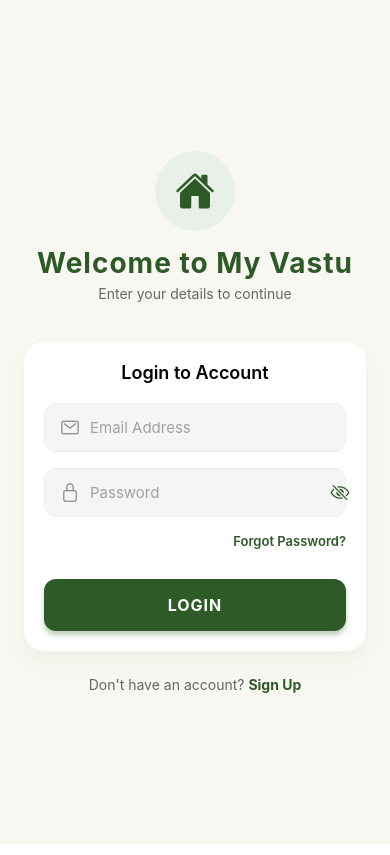
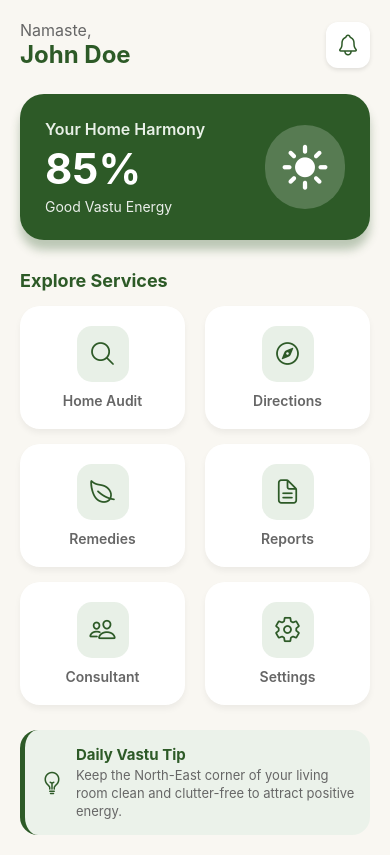
Before and after one commit to gitcoder-23/MyVastu, a React Native app: screen /Dashboard in a window 390 px wide. Built offline with nearby package versions, Linux system fonts and the light colour scheme.

Commit message:
dashboard done

```diff
--- a/src/app_navigation/AppNavigation.tsx
+++ b/src/app_navigation/AppNavigation.tsx
@@ -8,6 +8,7 @@ import { COLORS } from '../constants/colors';
 import { AppNavigationStackParamList } from './navigation_types';
 import RegisterScreen from '../pages/AuthScreen/Register';
 import LoginScreen from '../pages/AuthScreen/Login';
+import DashboardScreen from '../pages/MainBoard/Dashboard';
 
 const Stack = createStackNavigator<AppNavigationStackParamList>();
 const myOptions: StackNavigationOptions = {
@@ -38,6 +39,11 @@ const AppNavigation = () => {
             component={LoginScreen}
             options={{ ...myOptions, headerShown: false }}
           />
+          <Stack.Screen
+            name="Dashboard"
+            component={DashboardScreen}
+            options={{ ...myOptions, headerShown: false }}
+          />
         </Stack.Navigator>
       </View>
     </>
--- a/src/app_navigation/navigation_types.ts
+++ b/src/app_navigation/navigation_types.ts
@@ -9,5 +9,6 @@ export type NavigationMenuStackParamList = {
 export type AppNavigationStackParamList = {
     Register: undefined;
     Login: undefined;
+    Dashboard: undefined;
     DrawerMenu: undefined;
 };
--- a/src/pages/AuthScreen/Login/index.tsx
+++ b/src/pages/AuthScreen/Login/index.tsx
@@ -8,6 +8,7 @@ import {
   KeyboardAvoidingView,
   Platform,
   ScrollView,
+  Alert,
 } from 'react-native';
 import Ionicons from '@expo/vector-icons/Ionicons';
 import { SafeAreaView } from 'react-native-safe-area-context';
@@ -23,6 +24,25 @@ const LoginScreen = () => {
 
   const onGoRegister = () => {
     navigation.navigate('Register');
+  };
+
+  const onLogin = () => {
+    if (!email.trim() || !password.trim()) {
+      Alert.alert('Required', 'Please fill in all fields to continue.');
+      return;
+    }
+
+    const emailRegex = /\S+@\S+\.\S+/;
+    if (!emailRegex.test(email)) {
+      Alert.alert('Invalid Email', 'Please enter a valid email address.');
+      return;
+    }
+
+    if (password.length < 6) {
+      Alert.alert('Weak Password', 'Password must be at least 6 characters.');
+      return;
+    }
+    navigation.navigate('Dashboard');
   };
 
   return (
@@ -98,7 +118,7 @@ const LoginScreen = () => {
               <Text style={styles.forgotText}>Forgot Password?</Text>
             </TouchableOpacity>
 
-            <TouchableOpacity style={styles.button}>
+            <TouchableOpacity onPress={onLogin} style={styles.button}>
               <Text style={styles.buttonText}>LOGIN</Text>
             </TouchableOpacity>
           </View>
--- a/src/pages/AuthScreen/Register/index.tsx
+++ b/src/pages/AuthScreen/Register/index.tsx
@@ -8,6 +8,7 @@ import {
   KeyboardAvoidingView,
   Platform,
   ScrollView,
+  Alert,
 } from 'react-native';
 import Ionicons from '@expo/vector-icons/Ionicons';
 import { SafeAreaView } from 'react-native-safe-area-context';
@@ -27,6 +28,59 @@ const RegisterScreen = () => {
 
   const onGoLogin = () => {
     navigation.navigate('Login');
+  };
+
+  const onRegister = () => {
+    // 1. Basic Empty Field Validation
+    if (
+      !name.trim() ||
+      !email.trim() ||
+      !password.trim() ||
+      !confirmPassword.trim()
+    ) {
+      Alert.alert(
+        'Missing Information',
+        'Please fill in all fields to create your account.',
+      );
+      return;
+    }
+
+    // 2. Name Length Validation
+    if (name.trim().length < 2) {
+      Alert.alert('Invalid Name', 'Please enter your full name.');
+      return;
+    }
+
+    // 3. Email Format Validation
+    const emailRegex = /\S+@\S+\.\S+/;
+    if (!emailRegex.test(email)) {
+      Alert.alert(
+        'Invalid Email',
+        'Please enter a valid email address for your Vastu updates.',
+      );
+      return;
+    }
+
+    // 4. Password Strength Validation
+    if (password.length < 6) {
+      Alert.alert(
+        'Weak Password',
+        'For security, your password must be at least 6 characters long.',
+      );
+      return;
+    }
+
+    // 5. Password Matching Validation
+    if (password !== confirmPassword) {
+      Alert.alert(
+        'Passwords Mismatch',
+        'Your password and confirm password do not match. Please check again.',
+      );
+      return;
+    }
+
+    // Success: Proceed to Dashboard
+    navigation.navigate('Dashboard');
   };
 
   return (
@@ -137,7 +191,7 @@ const RegisterScreen = () => {
               </TouchableOpacity>
             </View>
 
-            <TouchableOpacity style={styles.button}>
+            <TouchableOpacity onPress={onRegister} style={styles.button}>
               <Text style={styles.buttonText}>SIGN UP</Text>
             </TouchableOpacity>
           </View>
--- /dev/null
+++ b/src/pages/MainBoard/Dashboard/index.tsx
@@ -0,0 +1,255 @@
+import React, { ComponentProps } from 'react';
+import {
+  StyleSheet,
+  Text,
+  View,
+  ScrollView,
+  TouchableOpacity,
+  Dimensions,
+} from 'react-native';
+import Ionicons from '@expo/vector-icons/Ionicons';
+import { SafeAreaView } from 'react-native-safe-area-context';
+import AppStatusBar from '../../../app_header/AppStatusBar';
+import { COLORS } from '../../../constants/colors';
+
+const { width } = Dimensions.get('window');
+
+interface MenuItem {
+  id: number;
+  title: string;
+  // This ensures the icon name is a valid Ionicon name
+  icon: ComponentProps<typeof Ionicons>['name'];
+  color: string;
+}
+
+const DashboardScreen = () => {
+  // Mock data for the demo
+  const menuItems: MenuItem[] = [
+    { id: 1, title: 'Home Audit', icon: 'search-outline', color: '#4A7C44' },
+    { id: 2, title: 'Directions', icon: 'compass-outline', color: '#5D8A58' },
+    { id: 3, title: 'Remedies', icon: 'leaf-outline', color: '#70996C' },
+    {
+      id: 4,
+      title: 'Reports',
+      icon: 'document-text-outline',
+      color: '#82A87F',
+    },
+    { id: 5, title: 'Consultant', icon: 'people-outline', color: '#95B793' },
+    { id: 6, title: 'Settings', icon: 'settings-outline', color: '#A7C6A6' },
+  ];
+
+  return (
+    <SafeAreaView style={styles.container}>
+      <AppStatusBar
+        backgroundColor={COLORS.backgroundCream}
+        barStyle="dark-content"
+      />
+
+      <ScrollView
+        contentContainerStyle={styles.scrollContent}
+        showsVerticalScrollIndicator={false}
+      >
+        {/* Top Header Row */}
+        <View style={styles.headerRow}>
+          <View>
+            <Text style={styles.welcomeText}>Namaste,</Text>
+            <Text style={styles.userName}>John Doe</Text>
+          </View>
+          <TouchableOpacity style={styles.profileButton}>
+            <Ionicons
+              name="notifications-outline"
+              size={24}
+              color={COLORS.primaryGreen}
+            />
+          </TouchableOpacity>
+        </View>
+
+        {/* Featured Vastu Score Card */}
+        <View style={styles.mainCard}>
+          <View style={styles.cardInfo}>
+            <Text style={styles.cardTitle}>Your Home Harmony</Text>
+            <Text style={styles.cardScore}>85%</Text>
+            <Text style={styles.cardSubtitle}>Good Vastu Energy</Text>
+          </View>
+          <View style={styles.cardIconCircle}>
+            <Ionicons name="sunny" size={50} color={COLORS.white} />
+          </View>
+        </View>
+
+        {/* Section Title */}
+        <Text style={styles.sectionTitle}>Explore Services</Text>
+
+        {/* Grid Menu */}
+        <View style={styles.gridContainer}>
+          {menuItems.map(item => (
+            <TouchableOpacity
+              key={item.id}
+              style={styles.menuBox}
+              activeOpacity={0.7}
+            >
+              <View
+                style={[
+                  styles.iconBg,
+                  { backgroundColor: COLORS.secondaryGreen },
+                ]}
+              >
+                <Ionicons
+                  name={item.icon}
+                  size={28}
+                  color={COLORS.primaryGreen}
+                />
+              </View>
+              <Text style={styles.menuLabel}>{item.title}</Text>
+            </TouchableOpacity>
+          ))}
+        </View>
+
+        {/* Daily Tip Section */}
+        <View style={styles.tipCard}>
+          <Ionicons name="bulb-outline" size={24} color={COLORS.primaryGreen} />
+          <View style={styles.tipTextContainer}>
+            <Text style={styles.tipTitle}>Daily Vastu Tip</Text>
+            <Text style={styles.tipDescription}>
+              Keep the North-East corner of your living room clean and
+              clutter-free to attract positive energy.
+            </Text>
+          </View>
+        </View>
+      </ScrollView>
+    </SafeAreaView>
+  );
+};
+
+export default DashboardScreen;
+
+const styles = StyleSheet.create({
+  container: {
+    flex: 1,
+    backgroundColor: COLORS.backgroundCream,
+  },
+  scrollContent: {
+    padding: 20,
+  },
+  headerRow: {
+    flexDirection: 'row',
+    justifyContent: 'space-between',
+    alignItems: 'center',
+    marginBottom: 25,
+  },
+  welcomeText: {
+    fontSize: 16,
+    color: COLORS.greyText,
+  },
+  userName: {
+    fontSize: 24,
+    fontWeight: 'bold',
+    color: COLORS.primaryGreen,
+  },
+  profileButton: {
+    backgroundColor: COLORS.white,
+    padding: 10,
+    borderRadius: 12,
+    elevation: 2,
+    shadowColor: '#000',
+    shadowOffset: { width: 0, height: 2 },
+    shadowOpacity: 0.1,
+    shadowRadius: 4,
+  },
+  mainCard: {
+    backgroundColor: COLORS.primaryGreen,
+    borderRadius: 24,
+    padding: 25,
+    flexDirection: 'row',
+    justifyContent: 'space-between',
+    alignItems: 'center',
+    marginBottom: 30,
+    elevation: 8,
+    shadowColor: COLORS.primaryGreen,
+    shadowOffset: { width: 0, height: 10 },
+    shadowOpacity: 0.3,
+    shadowRadius: 10,
+  },
+  cardInfo: {
+    flex: 1,
+  },
+  cardTitle: {
+    color: COLORS.secondaryGreen,
+    fontSize: 16,
+    fontWeight: '600',
+  },
+  cardScore: {
+    color: COLORS.white,
+    fontSize: 42,
+    fontWeight: 'bold',
+    marginVertical: 4,
+  },
+  cardSubtitle: {
+    color: COLORS.white,
+    fontSize: 14,
+    opacity: 0.9,
+  },
+  cardIconCircle: {
+    backgroundColor: 'rgba(255,255,255,0.2)',
+    padding: 15,
+    borderRadius: 50,
+  },
+  sectionTitle: {
+    fontSize: 18,
+    fontWeight: '700',
+    color: COLORS.primaryGreen,
+    marginBottom: 15,
+  },
+  gridContainer: {
+    flexDirection: 'row',
+    flexWrap: 'wrap',
+    justifyContent: 'space-between',
+  },
+  menuBox: {
+    backgroundColor: COLORS.white,
+    width: (width - 60) / 2,
+    padding: 20,
+    borderRadius: 20,
+    alignItems: 'center',
+    marginBottom: 15,
+    elevation: 3,
+    shadowColor: '#000',
+    shadowOffset: { width: 0, height: 4 },
+    shadowOpacity: 0.05,
+    shadowRadius: 6,
+  },
+  iconBg: {
+    padding: 12,
+    borderRadius: 15,
+    marginBottom: 10,
+  },
+  menuLabel: {
+    fontSize: 14,
+    fontWeight: '600',
+    color: COLORS.greyText,
+  },
+  tipCard: {
+    backgroundColor: '#EBF2EA',
+    borderRadius: 18,
+    padding: 15,
+    flexDirection: 'row',
+    alignItems: 'center',
+    marginTop: 10,
+    borderLeftWidth: 5,
+    borderLeftColor: COLORS.primaryGreen,
+  },
+  tipTextContainer: {
+    marginLeft: 12,
+    flex: 1,
+  },
+  tipTitle: {
+    fontSize: 15,
+    fontWeight: 'bold',
+    color: COLORS.primaryGreen,
+  },
+  tipDescription: {
+    fontSize: 13,
+    color: COLORS.greyText,
+    marginTop: 2,
+    lineHeight: 18,
+  },
+});
```
